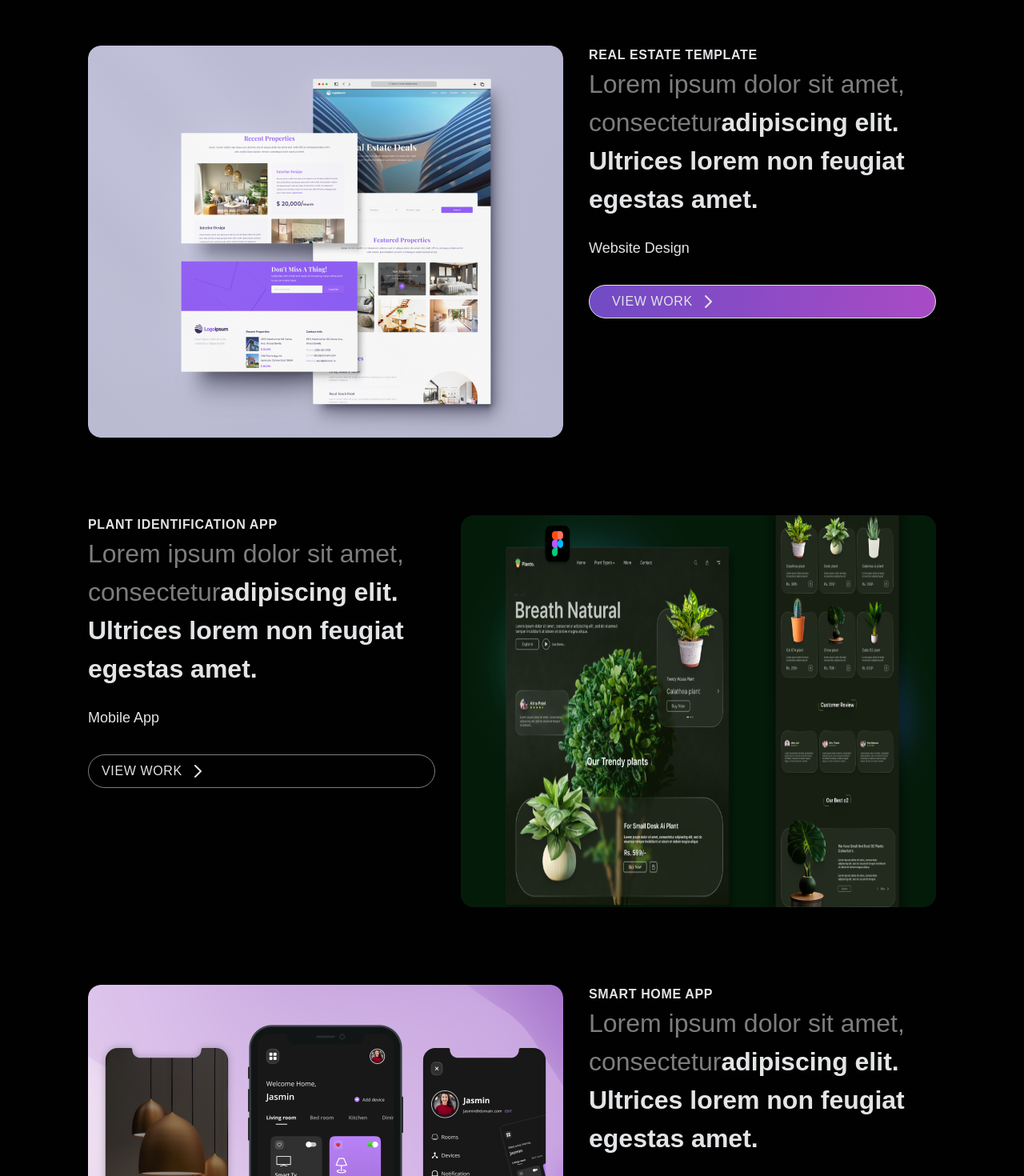
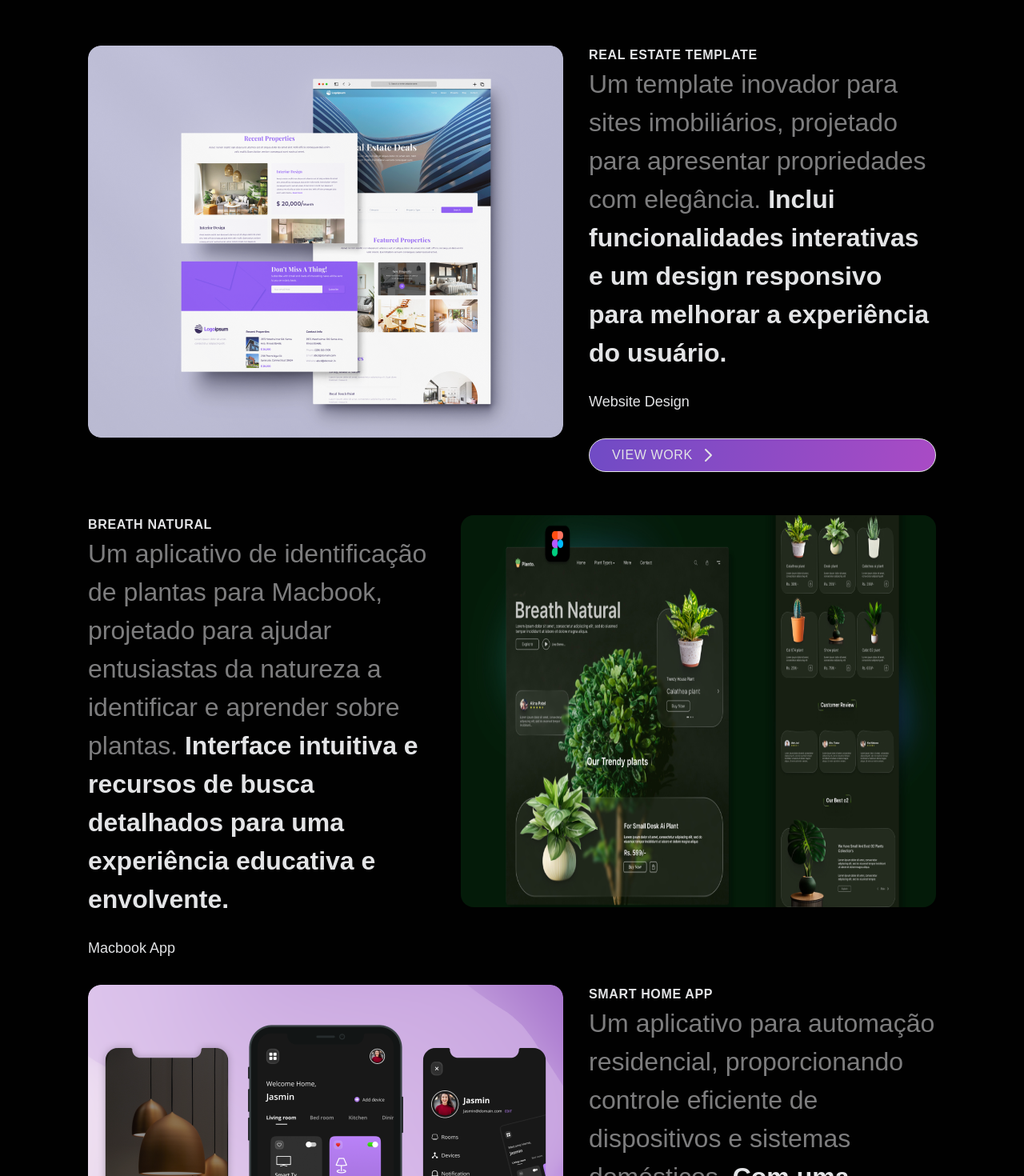
Before and after one commit to Carlos-Levi/Portifolio, a Next.js app: page / in a window 1280 px wide. Shown: the part 1160-2630 px from the top of the page at 80% size. Built offline with nearby package versions, Linux system fonts and the light colour scheme.

Commit message:
update pro

```diff
--- a/src/app/components/ProjectsPage.tsx
+++ b/src/app/components/ProjectsPage.tsx
@@ -25,10 +25,10 @@ const ProjectsPage: React.FC = () => {
               <div className={styles.projectTitle}>Real estate Template</div>
               <div>
                 <span className={styles.projectDescription}>
-                  Lorem ipsum dolor sit amet, consectetur
+                  Um template inovador para sites imobiliários, projetado para apresentar propriedades com elegância.&nbsp;
                 </span>
                 <span className={styles.projectDescriptionHighlight}>
-                  adipiscing elit. Ultrices lorem non feugiat egestas amet.
+                  Inclui funcionalidades interativas e um design responsivo para melhorar a experiência do usuário.
                 </span>
               </div>
             </div>
@@ -49,17 +49,17 @@ const ProjectsPage: React.FC = () => {
         <div className={styles.projectDetails}>
           <div className={styles.projectHeader}>
             <div>
-              <div className={styles.projectTitle}>Plant identification app</div>
+              <div className={styles.projectTitle}>Breath Natural</div>
               <div>
                 <span className={styles.projectDescription}>
-                  Lorem ipsum dolor sit amet, consectetur
+                  Um aplicativo de identificação de plantas para Macbook, projetado para ajudar entusiastas da natureza a identificar e aprender sobre plantas.&nbsp;
                 </span>
                 <span className={styles.projectDescriptionHighlight}>
-                  adipiscing elit. Ultrices lorem non feugiat egestas amet.
+                  Interface intuitiva e recursos de busca detalhados para uma experiência educativa e envolvente.
                 </span>
               </div>
             </div>
-            <div className={styles.projectType}>Mobile App</div>
+            <div className={styles.projectType}>Macbook App</div>
           </div>
           <div className={styles.viewWorkButton}>
             <span>View work</span>
@@ -75,7 +75,7 @@ const ProjectsPage: React.FC = () => {
           <img
             className={styles.projectImg}
             src="/breath_natural.png"
-            alt="Plant identification app"
+            alt="Breath Natural"
           />
         </div>
       </div>
@@ -95,10 +95,10 @@ const ProjectsPage: React.FC = () => {
               <div className={styles.projectTitle}>Smart Home App</div>
               <div>
                 <span className={styles.projectDescription}>
-                  Lorem ipsum dolor sit amet, consectetur
+                  Um aplicativo para automação residencial, proporcionando controle eficiente de dispositivos e sistemas domésticos.&nbsp;
                 </span>
                 <span className={styles.projectDescriptionHighlight}>
-                  adipiscing elit. Ultrices lorem non feugiat egestas amet.
+                  Com uma interface amigável e funcionalidades avançadas!
                 </span>
               </div>
             </div>
```
